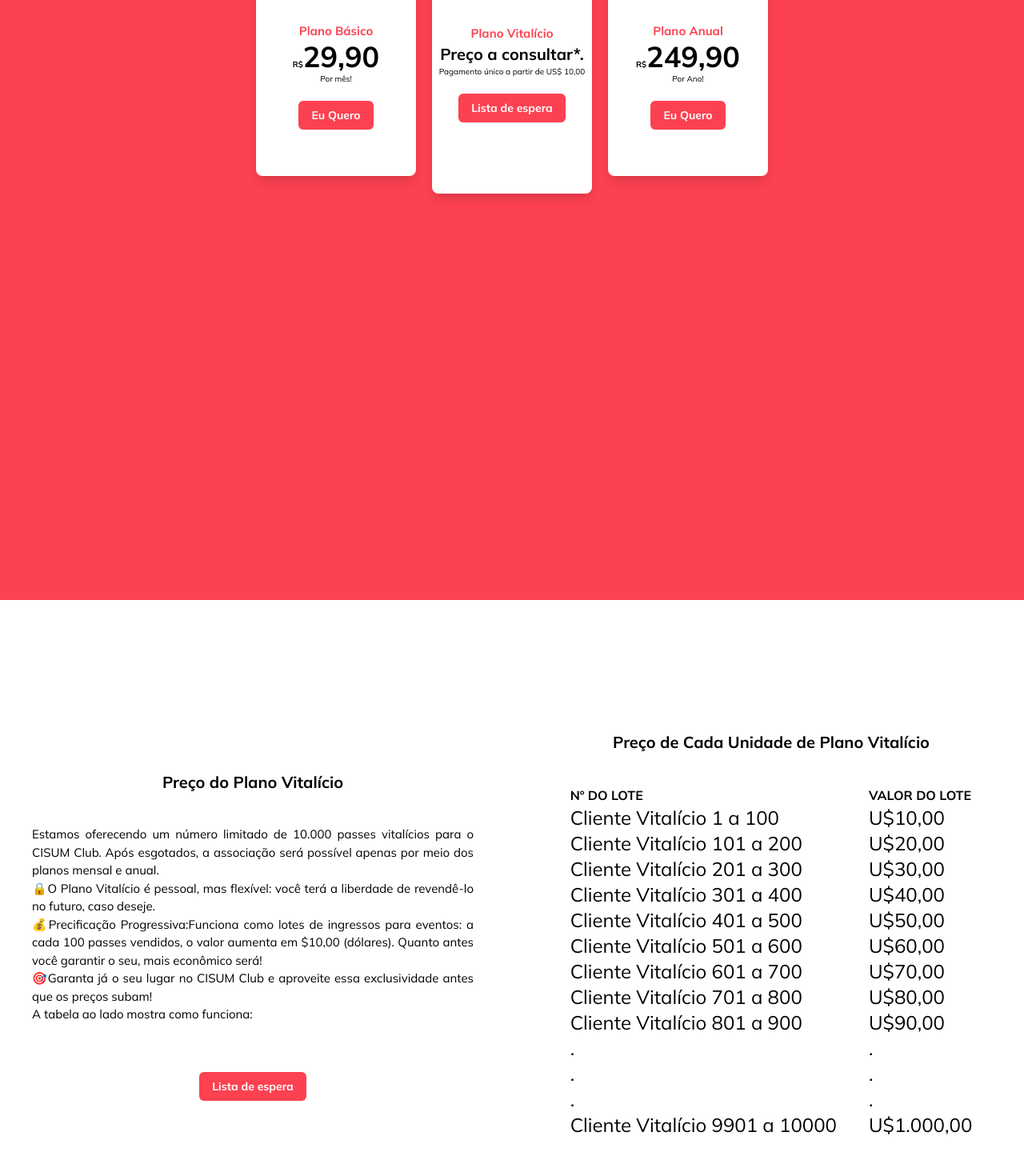
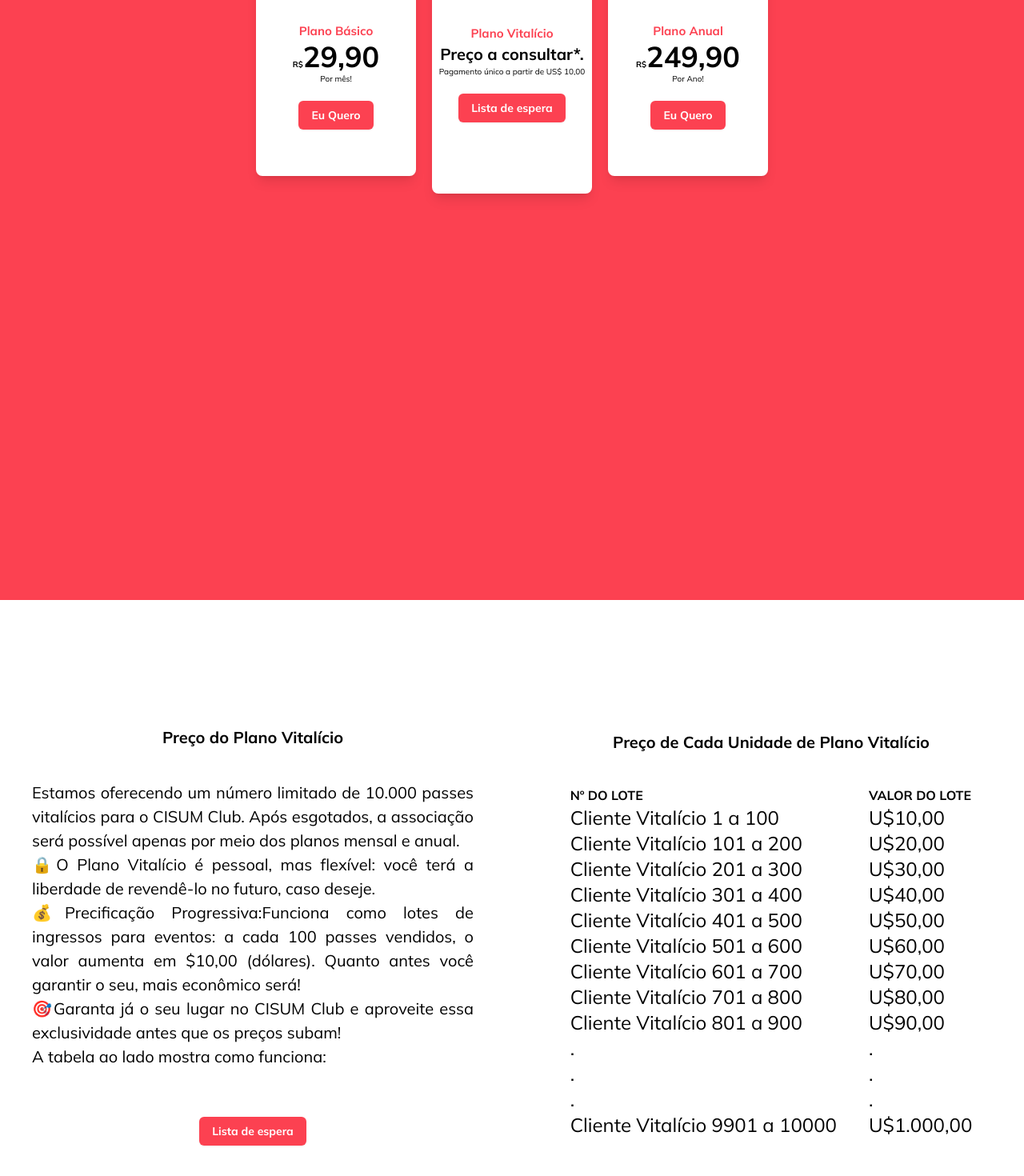
Before and after one commit to mateussf99/cisumclub, a React (Vite) app: page /cliente in a window 1280 px wide. Shown: the part 178-1648 px from the top of the page at 80% size. Built offline with nearby package versions, Linux system fonts and the light colour scheme.

Commit message:
ajustes do header

```diff
--- a/src/pages/cliente/index.tsx
+++ b/src/pages/cliente/index.tsx
@@ -1,13 +1,10 @@
 import { Button } from "@/components/ui/button";
-import Header from '../../components/hearder';
+
 
 function index() {
   return (
     <div className='flex flex-col w-full h-full justify-center bg-white'>
-        <div className='fixed top-0 left-0 w-full z-10 '>
-            <Header />
-        </div>
-        <div className='bg-primary pb-2 mt-10 flex-col w-full h-full items-center '>
+      <div className='bg-primary pb-2 flex-col w-full h-full items-center '>
         <div className='flex justify-center'>
           <h1 className='text-2xl text-white font-bold mb-5 mt-5 md:text-4xl'>
           Nossos Planos
@@ -58,7 +55,6 @@
 
           </div>
         </div>
-
       </div>
       <div className='bg-white pb-10 mt-10 flex flex-col w-full h-screen gap-4  items-center md:flex-row'>
         <div className='flex-col justify-items-center items-center md:w-1/2'>
@@ -66,7 +62,7 @@
             Preço do Plano Vitalício
           </h1>
           <div className=''>
-              <p className='text-[10px] md:text-[15px] mb-5 p-10 text-justify'>
+            <p className='text-[10px] md:text-[20px] mb-5 p-10 text-justify'>
               Estamos oferecendo um número limitado de 10.000 passes vitalícios para o CISUM Club. Após esgotados, a associação será possível apenas por meio dos planos mensal e anual. <br />
               🔒O Plano Vitalício é pessoal, mas flexível: você terá a liberdade de revendê-lo no futuro, caso deseje. <br />
               💰Precificação Progressiva:Funciona como lotes de ingressos para eventos: a cada 100 passes vendidos, o valor aumenta em $10,00 (dólares). Quanto antes você garantir o seu, mais econômico será! <br />
--- a/src/pages/home/index.tsx
+++ b/src/pages/home/index.tsx
@@ -1,5 +1,3 @@
-
-import Header from '../../components/hearder'
 import { Button } from "@/components/ui/button";
 import Image1 from "../../assets/image1.png";
 import Apoiador1 from "../../assets/apoiador1.png";
@@ -16,10 +14,7 @@
   return (
 
     <div className='flex flex-col w-full h-full justify-center bg-primary lg:bg-white'>
-      <div className='fixed top-0 left-0 w-full z-10 '>
-        <Header />
-      </div>
-      <div className='flex md:mt-14 p-1 items-center h-screen justify-center md:p-4  lg:justify-between md:w-full md:h-screen'>
+      <div className='flex p-1 items-center h-screen justify-center md:p-4  lg:justify-between md:w-full md:h-screen'>
         <div className='flex p-10 gap-4 mt-4 bg-white rounded-[10px] h-[450px] w-[350px] flex-col  items-center justify-center lg:w-1/2 md:h-screen '>
           <h1 className='text-3xl md:text-5xl text-primary font-bold '>
             Benefícios Exclusivos para Todos, em um Só Lugar.
--- /dev/null
+++ b/src/pages/login/index.tsx
@@ -0,0 +1,9 @@
+import Header from '../../components/hearder';
+
+function index() {
+  return (
+    <div>index</div>
+  )
+}
+
+export default index
--- a/src/pages/parceiro/index.tsx
+++ b/src/pages/parceiro/index.tsx
@@ -1,12 +1,8 @@
-import Header from '../../components/hearder';
 import { Button } from "@/components/ui/button";
 
 function index() {
   return (
     <div className='flex flex-col w-full h-full justify-center bg-primary'>
-      <div className='fixed top-0 left-0 w-full z-10 '>
-        <Header />
-      </div>
       <div className='pb-2 mt-10 flex-col w-full  justify-items-center items-center '>
         <h1 className='text-2xl text-white font-bold mb-5 mt-5 md:text-4xl'>
           Para Empresas
--- a/src/pages/quem_somos/index.tsx
+++ b/src/pages/quem_somos/index.tsx
@@ -3,10 +3,7 @@
 function index() {
   return (
     <div className='flex flex-col w-full h-full justify-center bg-white'>
-        <div className='fixed top-0 left-0 w-full z-10 '>
-            <Header />
-        </div>
-        <div className='flex-col items-center justify-center h-screen mt-10'>
+        <div className='flex-col items-center justify-center h-screen'>
             <div className='flex flex-col items-center justify-center p-5 md:p-30 h-screen'>
                 <h1 className='text-xl md:text-3xl font-bold text-primary'>
                     Quem somos nós
--- a/src/routes/routes.tsx
+++ b/src/routes/routes.tsx
@@ -1,19 +1,27 @@
-import { BrowserRouter, Routes, Route } from 'react-router-dom';
+import { BrowserRouter, Route, Routes } from 'react-router-dom';
+import Header from '../components/hearder';
+import '../index.css';
+import Cliente from '../pages/cliente';
 import Home from '../pages/home';
+import Login from '../pages/login';
+import Parceiro from '../pages/parceiro';
 import Quem_somos from '../pages/quem_somos';
-import Cliente from '../pages/cliente';
-import Parceiro from '../pages/parceiro';
-import '../index.css';
 
 function AppRoutes() {
     return (
         <BrowserRouter>
+            <div className='fixed top-0 left-0 w-full z-10'>
+                <Header />
+            </div>
+            <div className='pt-10'>
                 <Routes>
                     <Route path="/" element={<Home />} />
                     <Route path="/quem-somos" element={<Quem_somos />} />
                     <Route path="/cliente" element={<Cliente />} />
                     <Route path="/parceiro" element={<Parceiro />} />
+                    <Route path="/login" element={<Login />} />
                 </Routes>
+            </div>
         </BrowserRouter>
     );
 }
```
Lines whose indentation alone changed are shown as unchanged.
